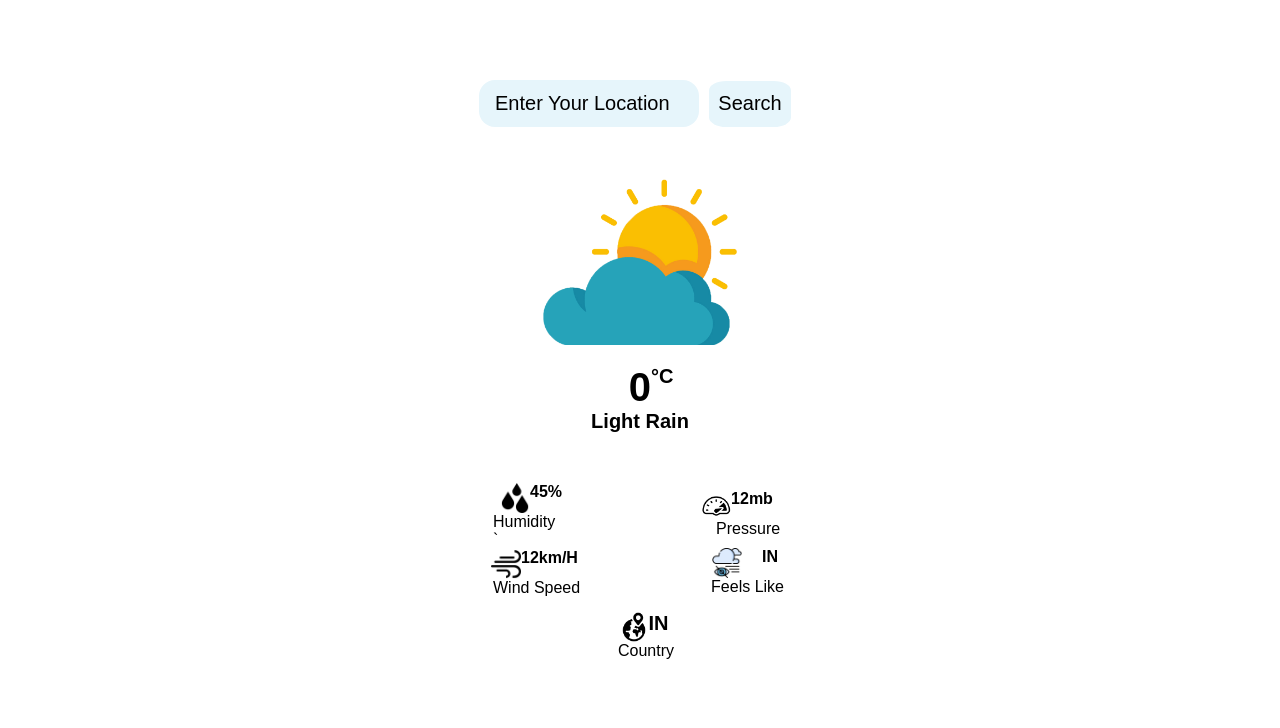
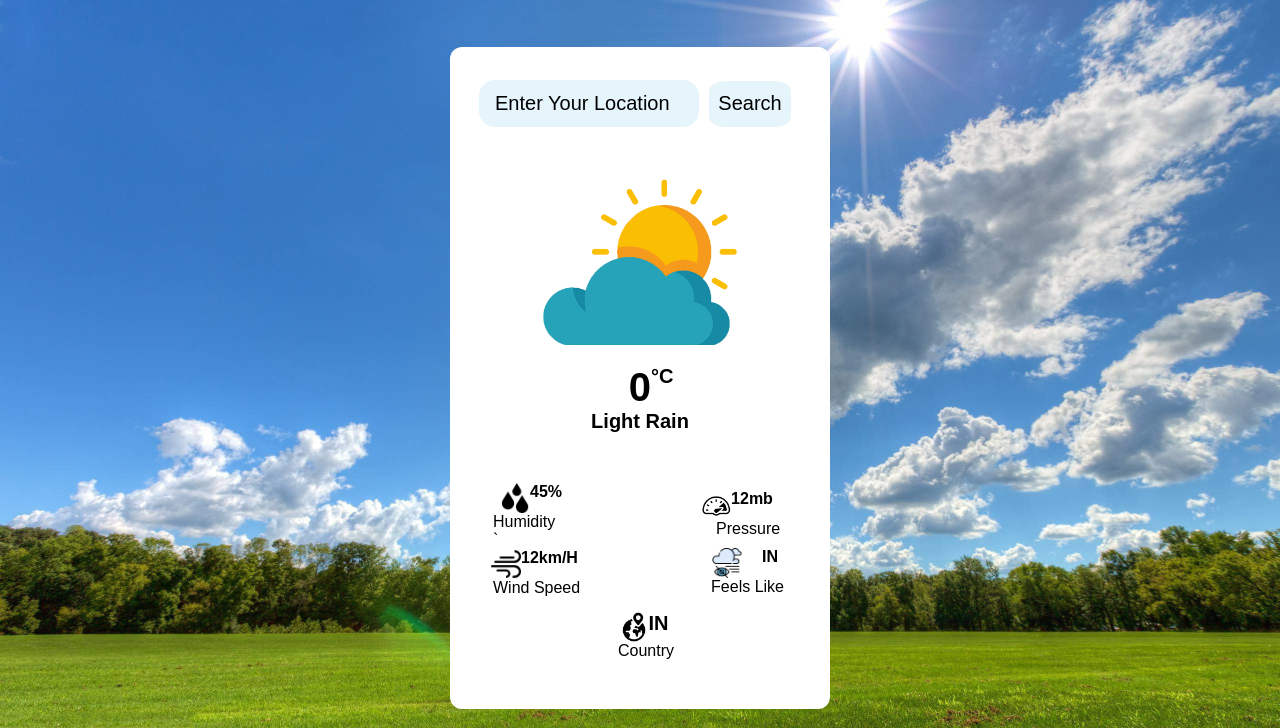
Before and after one commit to aadithyanair93/weather_glance, a plain HTML site: page index.html in a window 1280 px wide. Shown: the part 72-800 px from the top of the page. Drawn offline with Linux system fonts and the light colour scheme; files whose address does not match are found by name.

Commit message:
Update style.css

```diff
--- a/style.css
+++ b/style.css
@@ -12,7 +12,7 @@
         justify-content: center;
         align-items: center;
         /* background-color: #000; */
-        background-image: url(assets/307824-sunny-day-wallpaper.jpg);
+        background-image: url(307824-sunny-day-wallpaper.jpg);
         background-size: cover;
         background-repeat: no-repeat;
     }
```
